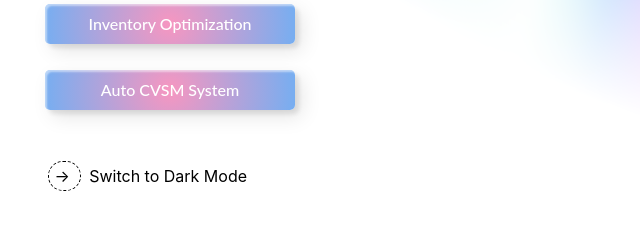
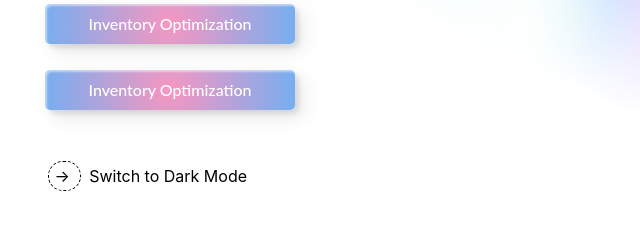
Before and after one commit to alxagathangel/my-Portfolio, a plain HTML site: page index.html in a window 1280 px wide. Shown: the part 571-800 px from the top of the page, 0-640 px from the left. Drawn offline with Linux system fonts and the light colour scheme.

Commit message:
Update index.html

```diff
--- a/index.html
+++ b/index.html
@@ -30,7 +30,7 @@
 
     <a href="https://github.com/alxagathangel/Inventory-Optimization" target="_blank" class="custom-btn btn-6"><span>Inventory Optimization</span></a>
 
-    <a href="https://github.com/alxagathangel/Auto-CVSM" class="custom-btn btn-6"><span>Auto CVSM System</span></a>
+    <a href="https://github.com/alxagathangel/Auto-CVSM" target="_blank" class="custom-btn btn-6"><span>Inventory Optimization</span></a>
 
     <input type='checkbox' id='switch'>
     <label for='switch'><span class='icon'>→</span><span> Switch Mode</span></label>
```
